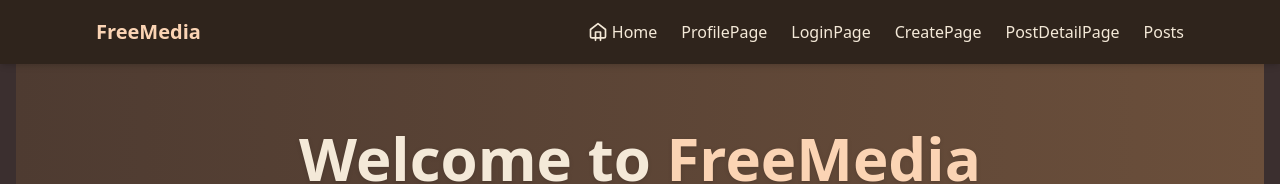
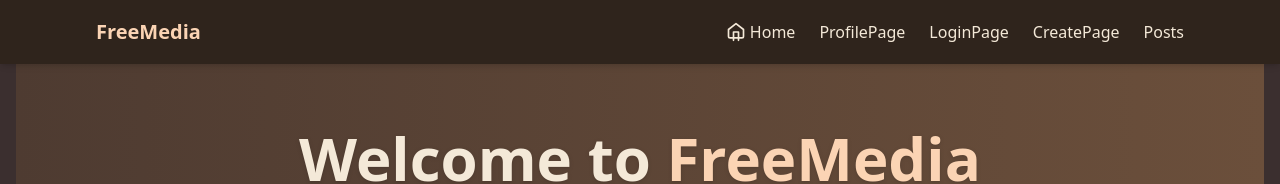
Before and after one commit to michaelpete1/Freemedia, a Vue app: page / in a window 1280 px wide. Shown: the top 184 px of the page. Built offline with nearby package versions, Linux system fonts and the light colour scheme.

Commit message:
changed some things

```diff
--- a/src/components/Navbar.vue
+++ b/src/components/Navbar.vue
@@ -101,7 +101,6 @@ const navLinks = [
   { name: 'ProfilePage', path: '/ProfilePage' },
   { name: 'LoginPage', path: '/LoginPage' },
   { name: 'CreatePage', path: '/CreatePage' },
-  { name: 'PostDetailPage', path: '/PostDetailPage' },
   { name: 'Posts', path: '/Posts' }
 ]
 </script>
```
